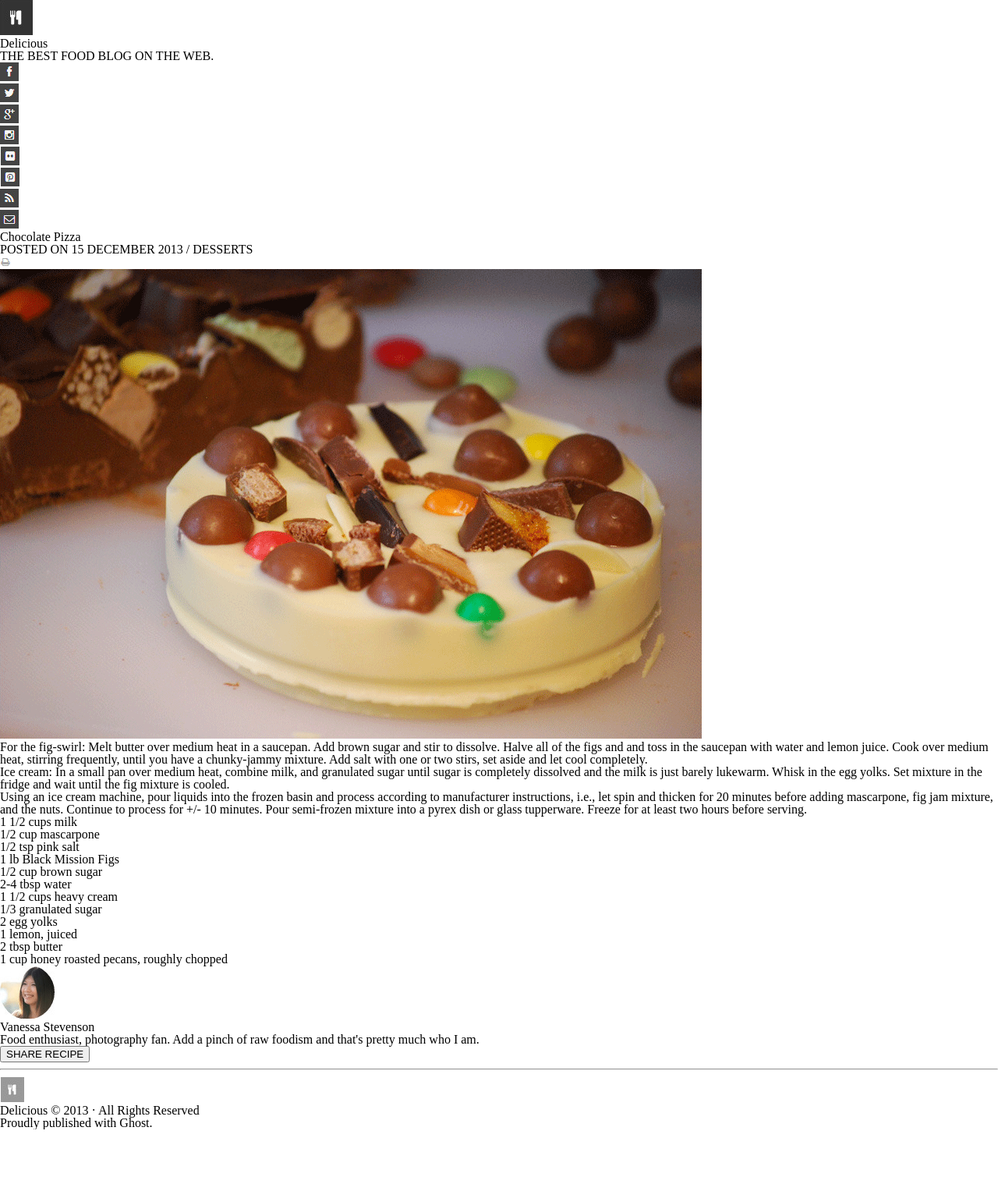
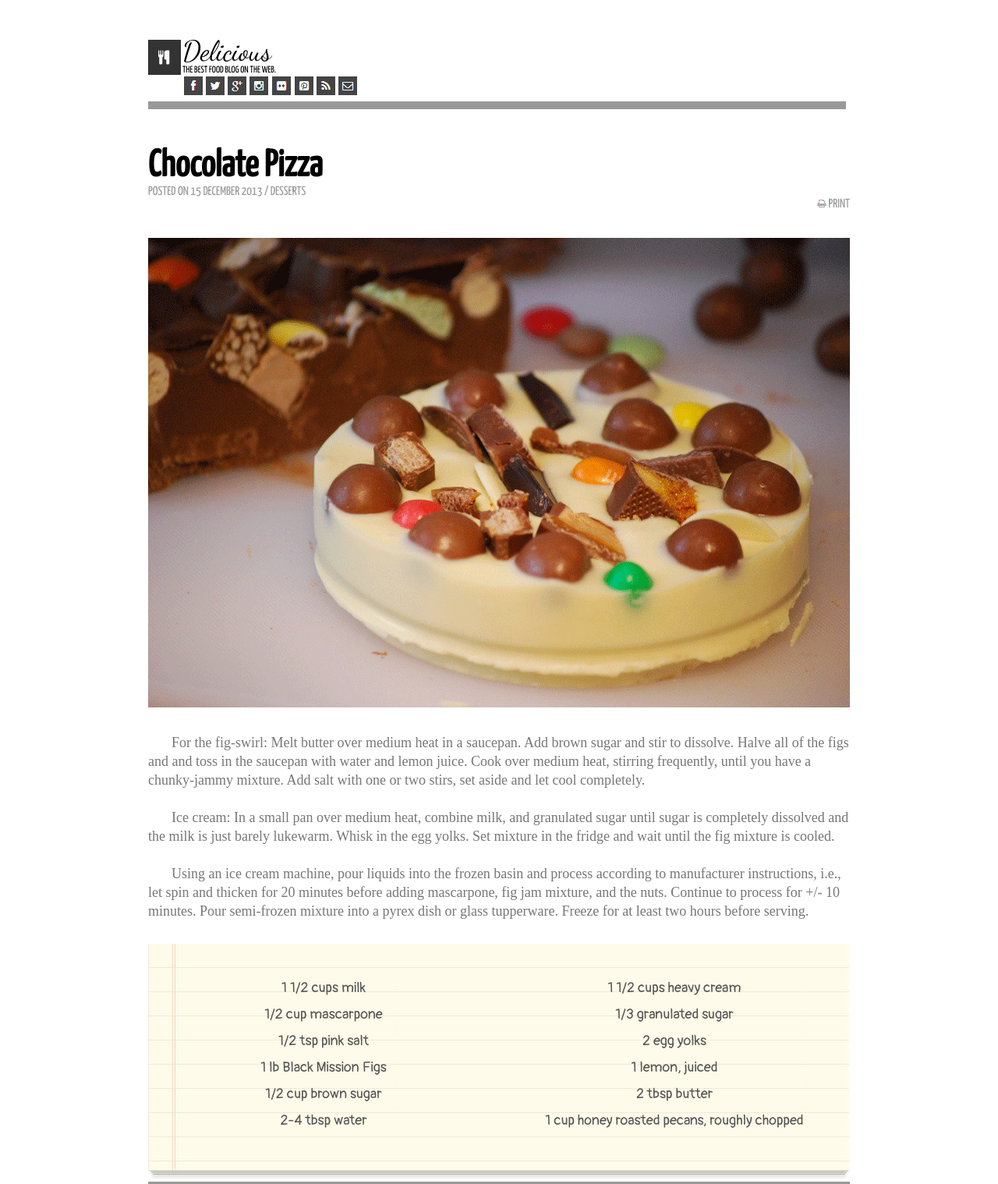
Before and after one commit to brandon-fenty/chocolate-pizza, a plain HTML site: page index.html in a window 1280 px wide. Shown: the top 1518 px of the page at 78% size. Before the commit the page ends 1448 px from the top, so only its background shows below. Drawn offline with Linux system fonts and the light colour scheme.

Commit message:
got as far as I could in the time allowed

```diff
--- a/index.html
+++ b/index.html
@@ -7,19 +7,24 @@
     <title>Delicious - Chocolate Pizza </title>
     <link rel="stylesheet" type="text/css" href="reset.css" />
     <link rel="stylesheet" type="text/css" href="style.css" />
-
+    <!-- Fonts sourced from Google Fonts -->
+    <link href="https://fonts.googleapis.com/css?family=Dancing+Script|Pangolin|Yanone+Kaffeesatz" rel="stylesheet">
 </head>
 
 <body>
     <header>
+        <div class="header-container">
+            <div class="main-logo">
                 <img src="img/logo.png" alt="Logo" />
+            </div>
 
-        <div id="header-logo">
+            <div class="logo-text">
                 <h1>Delicious</h1>
                 <h3>THE BEST FOOD BLOG ON THE WEB.</h3>
             </div>
+        </div>
 
-        <div id="social-media">
+        <div>
             <ul>
                 <li><img src="img/fb-icon.png" alt="Facebook" /></li>
                 <li><img src="img/twit-icon.png" alt="Twitter" /></li>
@@ -27,11 +32,6 @@
                 <li><img src="img/insta-icon.png" alt="Instagram" /></li>
                 <li><img src="img/flic-icon.png" alt="Flicker" /></li>
                 <li><img src="img/pint-icon.png" alt="Pinterest" /></li>
-            </ul>
-        </div>
-
-        <div id="rss-and-mail">
-            <ul>
                 <li><img src="img/rss-icon.png" alt="RSS Feed" /></li>
                 <li><img src="img/mail-icon.png" alt="Email" /></li>
             </ul>
@@ -39,34 +39,37 @@
     </header>
 
     <main>
-        <div id="post-title">
+        <div>
             <h1>Chocolate Pizza</h1>
             <h5>POSTED ON 15 DECEMBER 2013 / DESSERTS</h5>
         </div>
 
-        <div id="print">
-            <img src="img/print-icon.png" alt="print" />
+        <div class="print">
+            <h5><img src="img/print-icon.png" alt="print" /> PRINT</h5>
         </div>
 
-        <div id="hero">
+        <div class="hero">
             <img src="img/choco-pizza.png" alt="Chocolate Pizza" />
         </div>
 
-        <section id="instructions">
+        <section class="instructions">
             <p>
                 For the fig-swirl: Melt butter over medium heat in a saucepan. Add brown sugar and stir to dissolve. Halve all of the figs and and toss in the saucepan with water and lemon juice. Cook over medium heat, stirring frequently, until you have a chunky-jammy mixture. Add salt with one or two stirs, set aside and let cool completely.
+                <br />
+                <br />
             </p>
-
             <p>
                 Ice cream: In a small pan over medium heat, combine milk, and granulated sugar until sugar is completely dissolved and the milk is just barely lukewarm. Whisk in the egg yolks. Set mixture in the fridge and wait until the fig mixture is cooled.
+                <br />
+                <br />
             </p>
-
             <p>
                 Using an ice cream machine, pour liquids into the frozen basin and process according to manufacturer instructions, i.e., let spin and thicken for 20 minutes before adding mascarpone, fig jam mixture, and the nuts. Continue to process for +/- 10 minutes. Pour semi-frozen mixture into a pyrex dish or glass tupperware. Freeze for at least two hours before serving.
             </p>
         </section>
 
-        <section id="ingredients">
+        <section class="ingredients">
+            <div class="ingredients-list">
                 <ul>
                     <li>1 1/2 cups milk</li>
                     <li>1/2 cup mascarpone</li>
@@ -75,6 +78,8 @@
                     <li>1/2 cup brown sugar</li>
                     <li>2-4 tbsp water</li>
                 </ul>
+            </div>
+            <div class="ingredients-list">
                 <ul>
                     <li>1 1/2 cups heavy cream</li>
                     <li>1/3 granulated sugar</li>
@@ -83,6 +88,7 @@
                     <li>2 tbsp butter</li>
                     <li>1 cup honey roasted pecans, roughly chopped</li>
                 </ul>
+            </div>
         </section>
     </main>
 
--- a/reset.css
+++ b/reset.css
@@ -31,7 +31,7 @@ footer, header, hgroup, menu, nav, section {
 body {
 	line-height: 1;
 }
-ol, ul {
+ul {
 	list-style: none;
 }
 blockquote, q {
--- a/style.css
+++ b/style.css
@@ -0,0 +1,106 @@
+
+/* ============= */
+/* Header styles */
+/* ============= */
+
+body {
+    width: 900px;
+    margin: 0 auto;
+}
+
+header {
+    width: 895px;
+    height: 90px;
+    border-bottom: 10px #999 solid;
+    padding: 20px 0px;
+}
+
+header h1 {
+    font-family: 'Dancing Script', cursive;
+    font-size: 36px;
+}
+
+header h3 {
+    font-family: 'Yanone Kaffeesatz', sans-serif;
+    font-size: 12px;
+}
+
+.logo-text {
+    margin-top: 28px;
+}
+
+.header-container {
+    width: 50%;
+}
+
+.main-logo {
+    float: left;
+    margin-top: 3px;
+    margin-right: 2px;
+}
+
+header li {
+    float: left;
+    padding: 2px;
+}
+
+/* =========== */
+/* Main Styles */
+/* =========== */
+
+main {
+    width: 900px;
+    margin-top: 50px;
+    border-bottom: 10px #999 solid;
+}
+
+main h1 {
+    font-family: 'Yanone Kaffeesatz', sans-serif;
+    font-weight: bold;
+    font-size: 48px;
+}
+
+main h5 {
+    font-family: 'Yanone Kaffeesatz', sans-serif;
+    font-size: 16px;
+    color: #999;
+}
+
+.print {
+    float: right;
+}
+
+.hero {
+    margin-top: 50px;
+}
+
+.instructions {
+    font-size: 18px;
+    margin-top: 30px;
+    line-height: 24px;
+    text-indent: 30px;
+    color: #777;
+}
+
+.ingredients {
+    height: 305px;
+    width: 900px;
+    margin-top: 30px;
+    background-image: url("img/list-bg.png");
+    background-repeat: no-repeat;
+}
+
+.ingredients-list {
+    width: 450px;
+    height: 200px;
+    float: left;
+    margin-top: 40px;
+}
+
+section li {
+    font-family: 'Pangolin', cursive;
+    color: #555;
+    font-size: 18px;
+    line-height: 34px;
+    text-align: center;
+}
```
Lines whose indentation alone changed are shown as unchanged.
